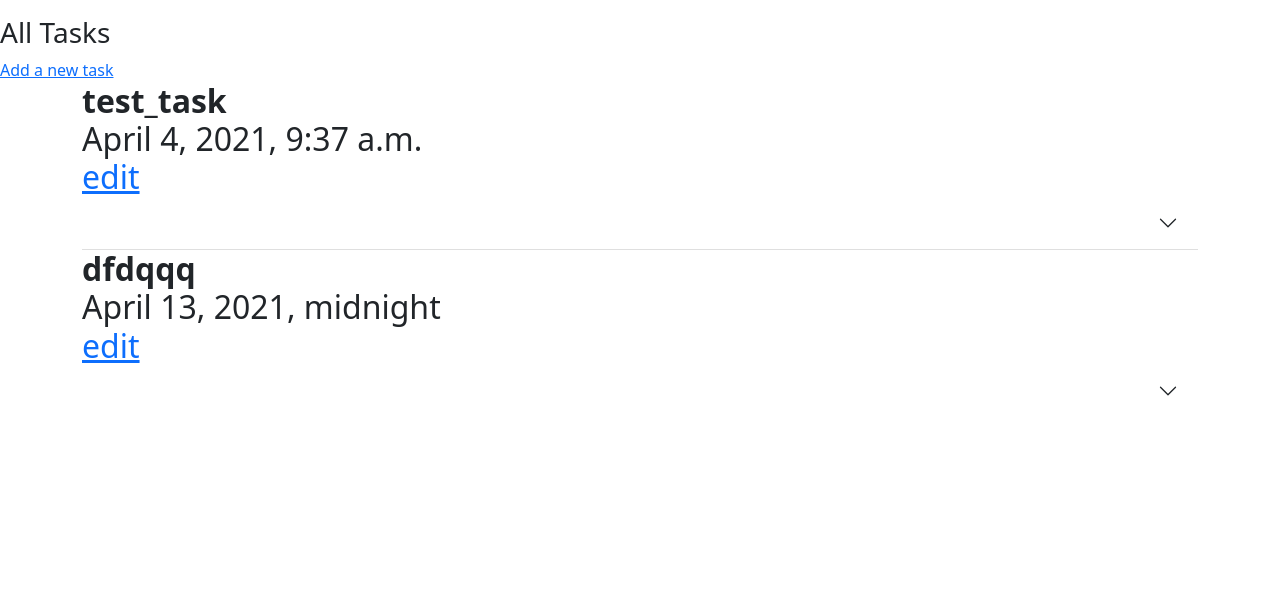
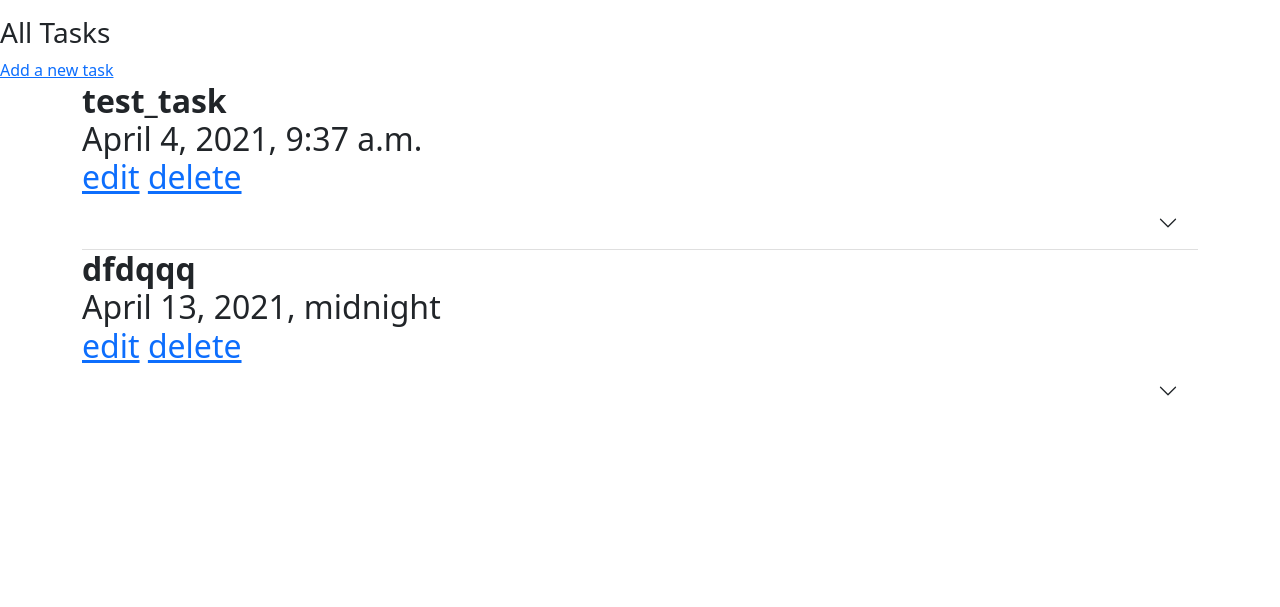
Before and after one commit to Julia-321/Planner, a Django app: page /tasks/ in a window 1280 px wide. Shown: the part 41-648 px from the top of the page. Run offline with Django 3.2, Linux system fonts and the light colour scheme; a user stored in the database is signed in; data comes from the database, SQL or seed files in the repository; both versions use the stored data as it was after the commit; some libraries are stand-ins or nearby versions.

Commit message:
delete tasks

```diff
--- a/tasks/urls.py
+++ b/tasks/urls.py
@@ -5,6 +5,7 @@ from django.views.generic import RedirectView
 urlpatterns = [
     path('', ShowTasks.as_view(), name='list_view'),
     path('add/', AddTask.as_view()),
-    path('edit/', EditTask.as_view())
+    path('edit/', EditTask.as_view()),
+    path('delete/', DeleteTask.as_view())
 
 ]
--- a/tasks/views.py
+++ b/tasks/views.py
@@ -54,3 +54,11 @@ class EditTask(LoginRequiredMixin, View):
             task.deadline = formData.cleaned_data['deadline']
             task.save()
         return HttpResponseRedirect('/tasks')
+
+
+class DeleteTask(LoginRequiredMixin, View):
+    login_url = '/accounts/login/'
+
+    def get(self, request):
+        Task.objects.get(id=request.GET['id']).delete()
+        return HttpResponseRedirect('/tasks')
--- a/templates/tasks/list.html
+++ b/templates/tasks/list.html
@@ -27,7 +27,11 @@
                             <div>
                                 <div><b>{{ task.name }}</b></div>
                                 <div>{{ task.deadline }}</div>
-                                <div><a href="/tasks/edit/?id={{ task.id }}">edit</a> <div>
+                                <div>
+                                    <a href="/tasks/edit/?id={{ task.id }}">edit</a>
+                                    <a href="/tasks/delete/?id={{ task.id }}">delete</a>
+
+                                </div>
                             </div>
                         <button class="accordion-button collapsed" type="button" data-bs-toggle="collapse"
                                 data-bs-target="#flush-collapse{{ task.id }}" aria-expanded="false"
```
Also changed, not shown: db.sqlite3.
